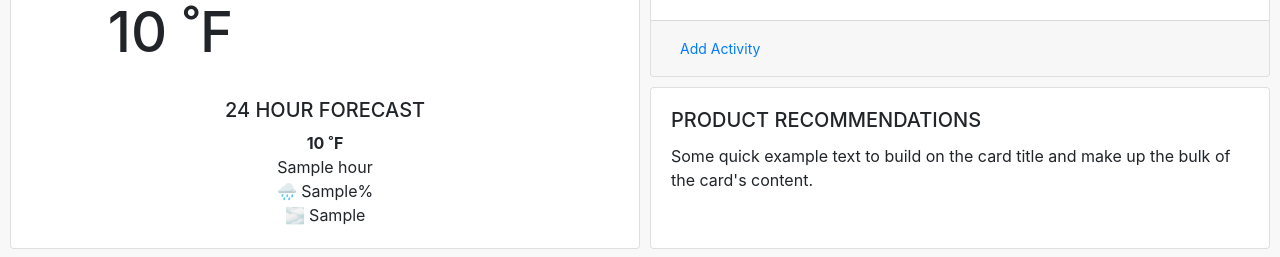
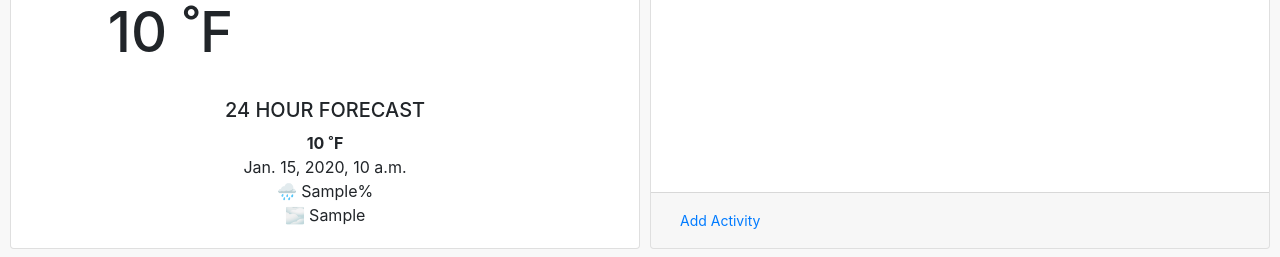
Before and after one commit to chrislockard21/SmartWeather, a Django app: template smart_weather/weather/templates/weather/index.html in a window 1280 px wide. Shown: the part 333-590 px from the top of the page. Run offline with Django 3.2, Linux system fonts and the light colour scheme; a user stored in the database is signed in; data comes from the database, SQL or seed files in the repository; the template is opened without the code that fills it: values that come from a table or form of the project are taken from there, most other values are stand-ins (such as "Sample title", 1, 10 or a date in 2020); some libraries are stand-ins or nearby versions.

Commit message:
ui updates

```diff
--- a/smart_weather/weather/static/weather/css/main.css
+++ b/smart_weather/weather/static/weather/css/main.css
@@ -35,10 +35,6 @@ body {
     grid-area: activites;
 }
 
-.item4 {
-    grid-area: products;
-}
-
 .item5 {
     grid-area: clothing;
 }
@@ -54,7 +50,7 @@ body {
 .grid-container {
     display: grid;
     grid-template-columns: 50% auto;
-    grid-template-areas: 'location location' 'weather activites' 'weather products' 'map clothing' 'map plants';
+    grid-template-areas: 'location location' 'weather activites' 'map clothing' 'map plants';
     grid-gap: 10px;
     padding: 10px;
 }
--- a/smart_weather/weather/templates/weather/base.html
+++ b/smart_weather/weather/templates/weather/base.html
@@ -3,8 +3,10 @@
 <html lang="en" dir="ltr">
     <head>
         <meta charset="utf-8">
-    <title>SmartWeather</title>
+        <title>Smart Weather Application</title>
         <link rel="stylesheet" href="{% static 'weather/css/main.css' %}">
+        <link rel="shortcut icon" href="{% static 'favicon.ico' %}" type="image/x-icon">
+        <link rel="icon" href="{% static 'favicon.ico' %}" type="image/x-icon">
         <script src="https://code.jquery.com/jquery-3.4.1.slim.min.js"
                 integrity="sha384-J6qa4849blE2+poT4WnyKhv5vZF5SrPo0iEjwBvKU7imGFAV0wwj1yYfoRSJoZ+n"
                 crossorigin="anonymous"></script>
@@ -22,7 +24,5 @@
         {% block body %}
         {% endblock %}
     </body>
-
     <script src="{% static 'weather/js/main.js' %}" type="text/javascript"></script>
-
 </html>
--- a/smart_weather/weather/templates/weather/index.html
+++ b/smart_weather/weather/templates/weather/index.html
@@ -12,7 +12,6 @@
             <li class="nav-item"><a class="nav-link" href="{% url 'weather:login' %}">Login</a></li>
             <li class="nav-item"><a class="nav-link" href="{% url 'weather:register' %}">Register</a></li>
             {% else %}
-            <li class="nav-item"><a class="nav-link" href="{% url 'weather:add_activity' %}">Add Activity</a></li>
             <li class="nav-item"><a class="nav-link" href="{% url 'weather:logout' %}">Logout</a></li>
             {% endif %}
         </ul>
@@ -25,7 +24,7 @@
             <h5>Current Location: <span id="location"></span></h5>
         </div>
         <div class="zipInput d-flex w-50 p-3">
-            <input class="form-control" id="enterZip"/>
+            <input class="form-control" id="enterZip" placeholder="Enter zipcode"/>
             <button id="submitZip" class="btn btn-primary" onclick="getWeatherLocationByZip()">Submit</button>
             <br/>
         </div>
@@ -34,8 +33,16 @@
         <div class="card-body">
             <div class="row">
                 <div class="col-sm-6 text-center">
+                    {% if weather.weather_image == "rain" %}
                     <img class="mainIcon"
-                         src="../../static/weather/images/weather_icons/iconfinder_weather_cloud_cloudy_sun.png">
+                         src="../../static/weather/images/weather_icons/iconfinder_weather_rain_rainy_heavy_cloud.png">
+                    {% elif weather.weather_image == "night" %}
+                    <img class="mainIcon"
+                         src="../../static/weather/images/weather_icons/iconfinder_weather_crescent_half_moon_night.png">
+                    {% else %}
+                    <img class="mainIcon"
+                         src="../../static/weather/images/weather_icons/iconfinder_weather_sun_sunny_cloud.png">
+                    {% endif %}
                     <h1 style="font-size: 3.5rem">{{weather.current_temp}} &#730;F</h1>
                 </div>
                 <div class="col-sm-6 text-center">
@@ -49,7 +56,6 @@
                             <td>L: {{val.min_temperature}} &#730;F</td>
                         </tr>
                         {% endfor %}
-                        <!--            <p>Weather: {{weather}}</p>-->
                     </table>
                     {% else %}
                     <h5>No Daily Forecast Available</h5>>
@@ -66,7 +72,7 @@
                                 {% for val in weather.hourly_forecast %}
                                 <td class="px-2" style="min-width: 100px">
                                     <strong>{{val.temperature}} &#730;F</strong><br/>
-                                    {{val.hour}}<br/>
+                                    {{val.standard_time}}<br/>
                                     &#127783; {{val.precipitation_probability}}%<br/>
                                     &#x1F32B; {{val.wind_speed}}
                                 </td>
@@ -98,13 +104,6 @@
             </button>
         </div>
     </div>
-    <div class="item4 card">
-        <div class="card-body">
-            <h5 class="card-title">PRODUCT RECOMMENDATIONS</h5>
-            <p class="card-text">Some quick example text to build on the card title and make up the bulk of the card's
-                content.</p>
-        </div>
-    </div>
     <div class="item5 card">
         <div class="card-body">
             <h5 class="card-title">CLOTHING RECOMMENDATIONS</h5>
@@ -117,11 +116,6 @@
             <h5 class="card-title">PLANT CARE RECOMMENDATIONS</h5>
             <p class="card-text">Some quick example text to build on the card title and make up the bulk of the card's
                 content.</p>
-        </div>
-        <div class="card-footer">
-            <button type="button" class="btn btn-sm btn-link" data-toggle="modal" data-target="#plantModal">
-                Edit Plants
-            </button>
         </div>
     </div>
     <div class="item7 card">
@@ -159,37 +153,6 @@
         </div>
     </div>
 </div>
-
-<!-- Plant Modal -->
-<div class="modal fade" id="plantModal" tabindex="-1" role="dialog" aria-labelledby="plantModalLabel"
-     aria-hidden="true">
-    <div class="modal-dialog" role="document">
-        <div class="modal-content">
-            <div class="modal-header">
-                <h5 class="modal-title" id="plantModalLabel">Edit Plants</h5>
-                <button type="button" class="close" data-dismiss="modal" aria-label="Close">
-                    <span aria-hidden="true">&times;</span>
-                </button>
-            </div>
-            <div class="modal-body">
-                <div>
-                    <ul>
-                        <li>List current plants</li>
-                    </ul>
-                </div>
-                <label>Add a new plant</label>
-                <div class="d-flex">
-                    <input class="form-control" id="plant"/>
-                    <button class="btn btn-primary" type="submit">Add</button>
-                </div>
-            </div>
-            <div class="modal-footer">
-                <button type="button" class="btn btn-secondary" data-dismiss="modal">Cancel</button>
-                <button type="button" class="btn btn-primary">Save</button>
-            </div>
-        </div>
-    </div>
-</div>
 {% else %}
 <div class="mt-5 text-center">
     <h1>Log in to use this application</h1>
```
Also changed, not shown: smart_weather/weather/weather_util.py (+13 -2 lines), smart_weather/weather/static/favicon.ico (added). Lines whose indentation alone changed are shown as unchanged.
